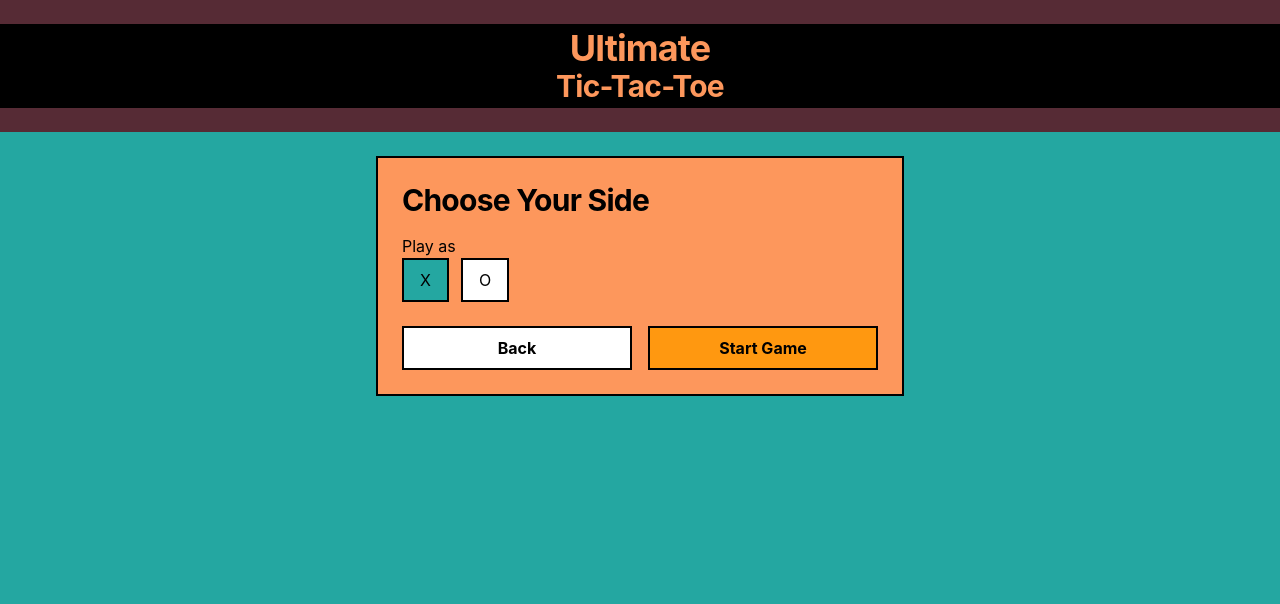
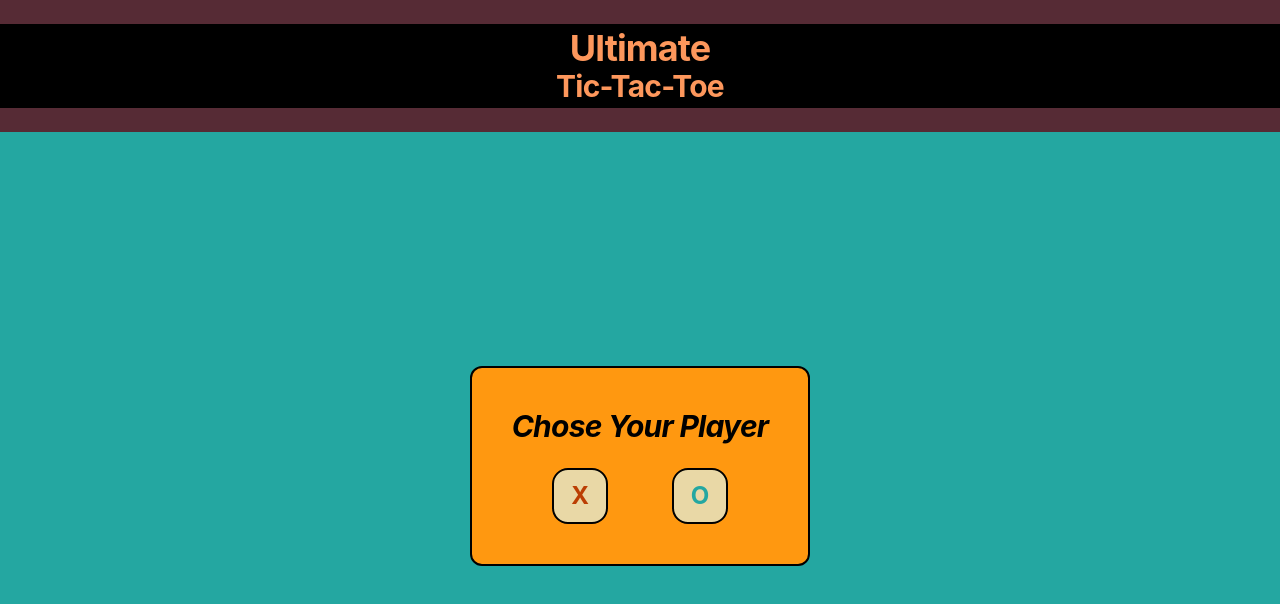
Before and after one commit to paaw-potsawee/AI_Ultimate_tic_tac_toe, a React (Vite) app: page / in a window 1280 px wide. Both pictures are taken after a click on the button "Next". Shown: the top 604 px of the page. Built offline with nearby package versions, Linux system fonts and the light colour scheme.

Commit message:
feat: simplify SelectSide component and add reusable Button component

```diff
--- a/src/App.tsx
+++ b/src/App.tsx
@@ -14,11 +14,11 @@ function App() {
     const [screen, setScreen] = useState<
         "select-mode" | "select-side" | "board"
     >("select-mode");
-    const { mode, humanPlayer, startGame } = useGameConfigStore();
+    const { mode, startGame } = useGameConfigStore();
     const [draftMode, setDraftMode] = useState<GameModeValue>(mode);
 
     return (
-        <>
+        <div className="flex min-h-screen flex-col">
             <Header />
             {screen === "select-mode" && (
                 <SelectMode
@@ -36,8 +36,6 @@ function App() {
             )}
             {screen === "select-side" && (
                 <SelectSide
-                    initialPlayer={humanPlayer}
-                    onBack={() => setScreen("select-mode")}
                     onStartGame={(side) => {
                         startGame(draftMode, side);
                         setScreen("board");
@@ -45,7 +43,7 @@ function App() {
                 />
             )}
             {screen === "board" && (
-                <div className="flex flex-col items-center">
+                <div className="flex flex-col items-center pb-6">
                     <GameStatus />
                     <UltimateBoard />
                     <PlayerInfo />
@@ -57,7 +55,7 @@ function App() {
                     <MoveHistory />
                 </div>
             )}
-        </>
+        </div>
     );
 }
 
--- a/src/components/setup/SelectSide.tsx
+++ b/src/components/setup/SelectSide.tsx
@@ -1,55 +1,28 @@
-import { useState } from "react";
 import type { Player } from "../../types/game";
+import Button from "../ui/Button";
 
 interface Props {
-    initialPlayer: Player;
-    onBack: () => void;
     onStartGame: (side: Player) => void;
 }
 
-const SelectSide = ({ initialPlayer, onBack, onStartGame }: Props) => {
-    const [draftHumanPlayer, setDraftHumanPlayer] =
-        useState<Player>(initialPlayer);
-
+const SelectSide = ({ onStartGame }: Props) => {
     return (
-        <main className="mx-auto flex w-full max-w-xl flex-col gap-6 p-6">
-            <section className="flex flex-col gap-4 border-2 border-black bg-peach p-6">
-                <h2>Choose Your Side</h2>
-                <fieldset className="flex flex-col gap-2">
-                    <legend>Play as</legend>
-                    <div className="flex gap-3">
-                        <button
-                            type="button"
-                            className={`border-2 border-black px-4 py-2 ${draftHumanPlayer === 0 ? "bg-teal" : "bg-white"}`}
-                            onClick={() => setDraftHumanPlayer(0)}
-                        >
-                            X
-                        </button>
-                        <button
-                            type="button"
-                            className={`border-2 border-black px-4 py-2 ${draftHumanPlayer === 1 ? "bg-teal" : "bg-white"}`}
-                            onClick={() => setDraftHumanPlayer(1)}
-                        >
-                            O
-                        </button>
-                    </div>
-                </fieldset>
-
-                <div className="mt-2 flex gap-4">
-                    <button
-                        type="button"
-                        className="flex-1 border-2 border-black bg-white px-4 py-2 font-bold"
-                        onClick={onBack}
+        <main className="flex flex-1 items-center justify-center p-6">
+            <section className="flex flex-col items-center gap-6 rounded-xl border-2 border-black bg-orange p-10">
+                <h2 className="italic">Chose Your Player</h2>
+                <div className="flex gap-16">
+                    <Button
+                        className="h-14 w-14 bg-ocean-200 text-2xl font-bold text-sunset-600"
+                        onClick={() => onStartGame(0)}
                     >
-                        Back
-                    </button>
-                    <button
-                        type="button"
-                        className="flex-1 border-2 border-black bg-orange px-4 py-2 font-bold"
-                        onClick={() => onStartGame(draftHumanPlayer)}
+                        X
+                    </Button>
+                    <Button
+                        className="h-14 w-14 bg-ocean-200 text-2xl font-bold text-teal"
+                        onClick={() => onStartGame(1)}
                     >
-                        Start Game
-                    </button>
+                        O
+                    </Button>
                 </div>
             </section>
         </main>
--- /dev/null
+++ b/src/components/ui/Button.tsx
@@ -0,0 +1,31 @@
+import { twMerge } from "tailwind-merge";
+import clsx from "clsx";
+import type { ComponentPropsWithoutRef } from "react";
+
+type ButtonProps = ComponentPropsWithoutRef<"button"> & {
+    className?: string;
+};
+
+const Button = ({
+    className,
+    children,
+    type = "button",
+    ...props
+}: ButtonProps) => {
+    return (
+        <button
+            type={type}
+            className={twMerge(
+                clsx(
+                    "border-2 rounded-2xl border-black px-4 py-2 font-bold",
+                    className,
+                ),
+            )}
+            {...props}
+        >
+            {children}
+        </button>
+    );
+};
+
+export default Button;
```
